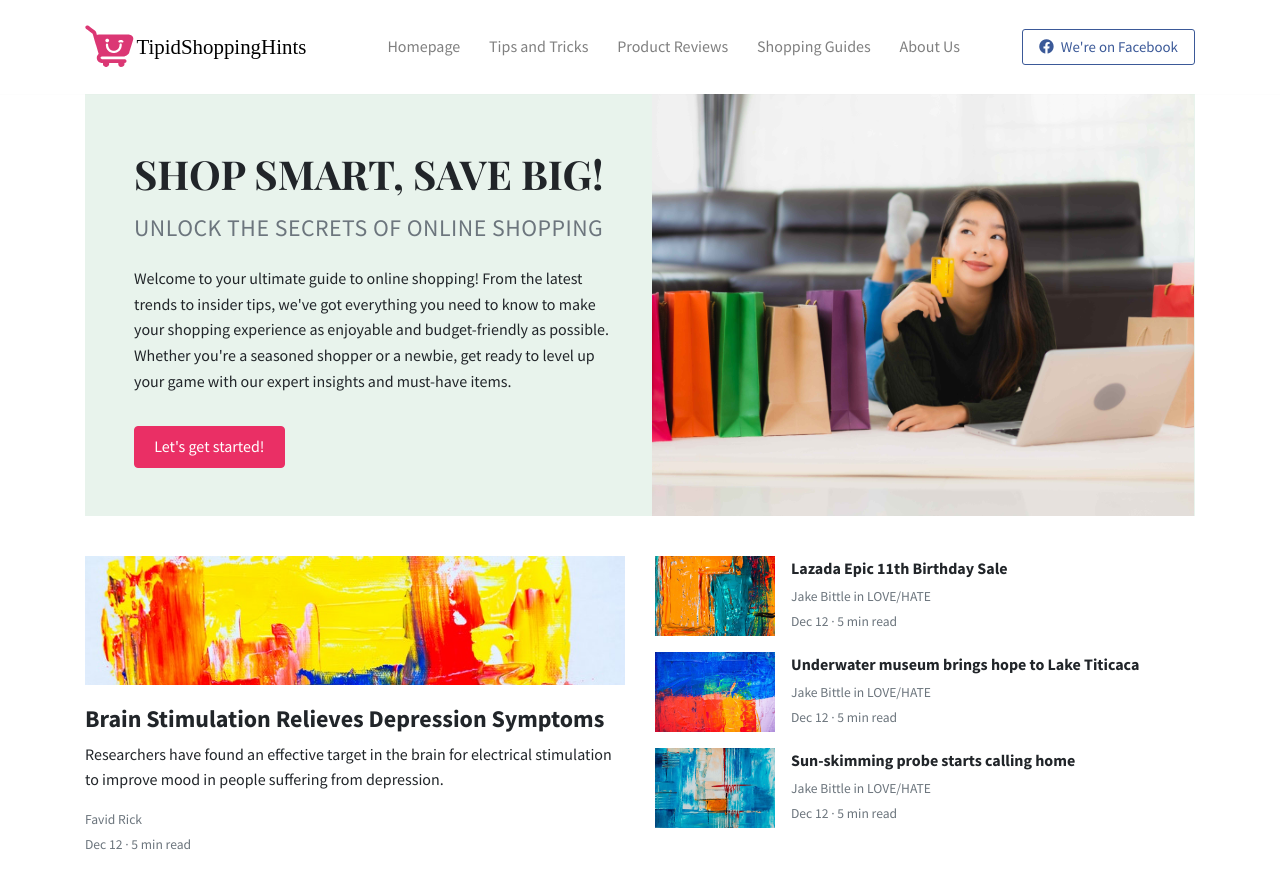
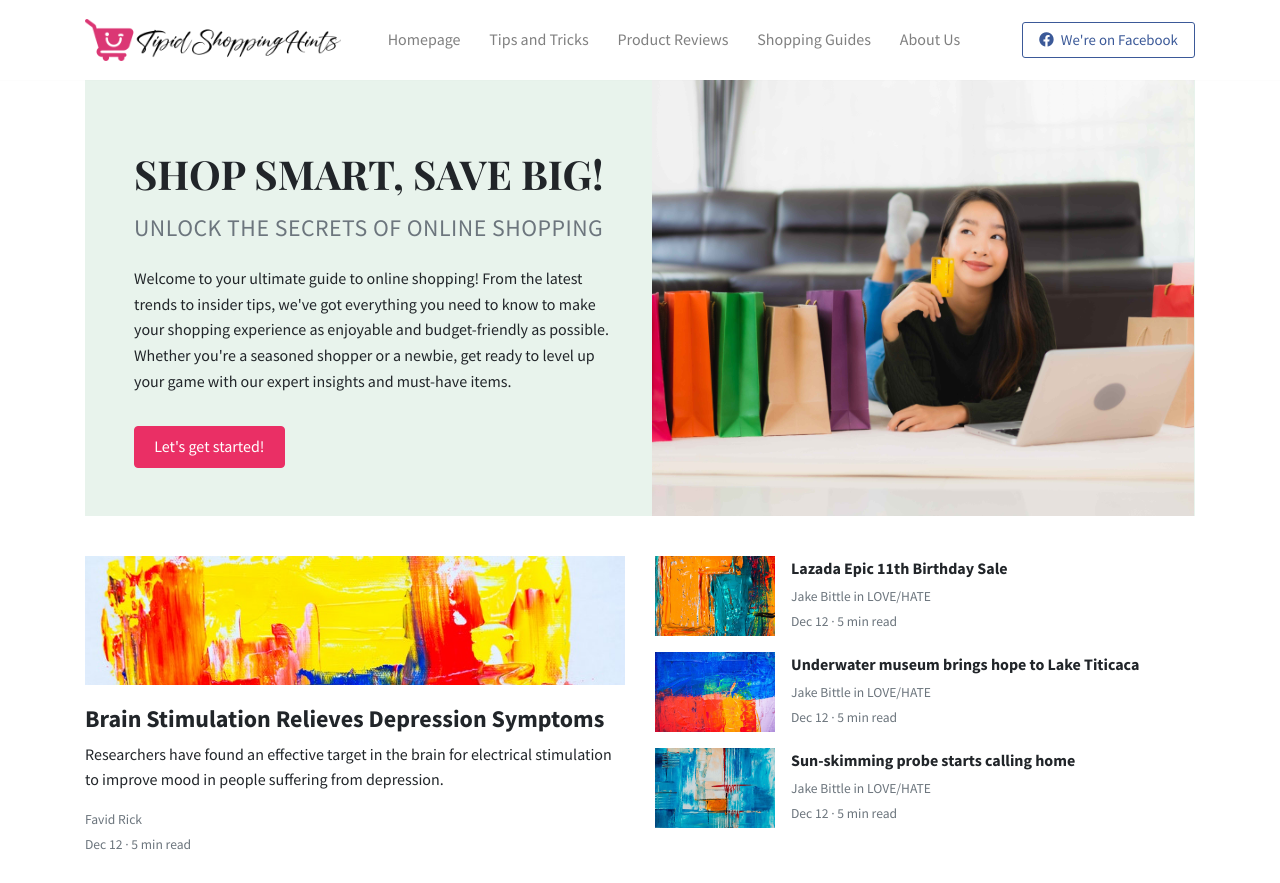
Before and after one commit to jess-alejo/tipid-shopping-hints, a website: page index.html in a window 1280 px wide. Shown: the top 883 px of the page. Drawn offline with nearby package versions, Linux system fonts and the light colour scheme.

Commit message:
Fix logo use PNG

```diff
--- a/index.html
+++ b/index.html
@@ -39,7 +39,7 @@ NAVBAR
     <nav class="topnav navbar navbar-expand-lg navbar-light bg-white fixed-top">
       <div class="container">
         <a class="navbar-brand tsh" href="./index.html">
-          <img src="assets/img/logo-dark.svg" alt="happy cart" height="56px"/>
+          <img src="assets/img/logo-with-title.png" alt="happy cart" height="42px"/>
         </a>
         <button
           class="navbar-toggler collapsed"
```
Also changed, not shown: assets/img/logo-dark.svg (deleted), assets/img/logo-with-title.png (added).
